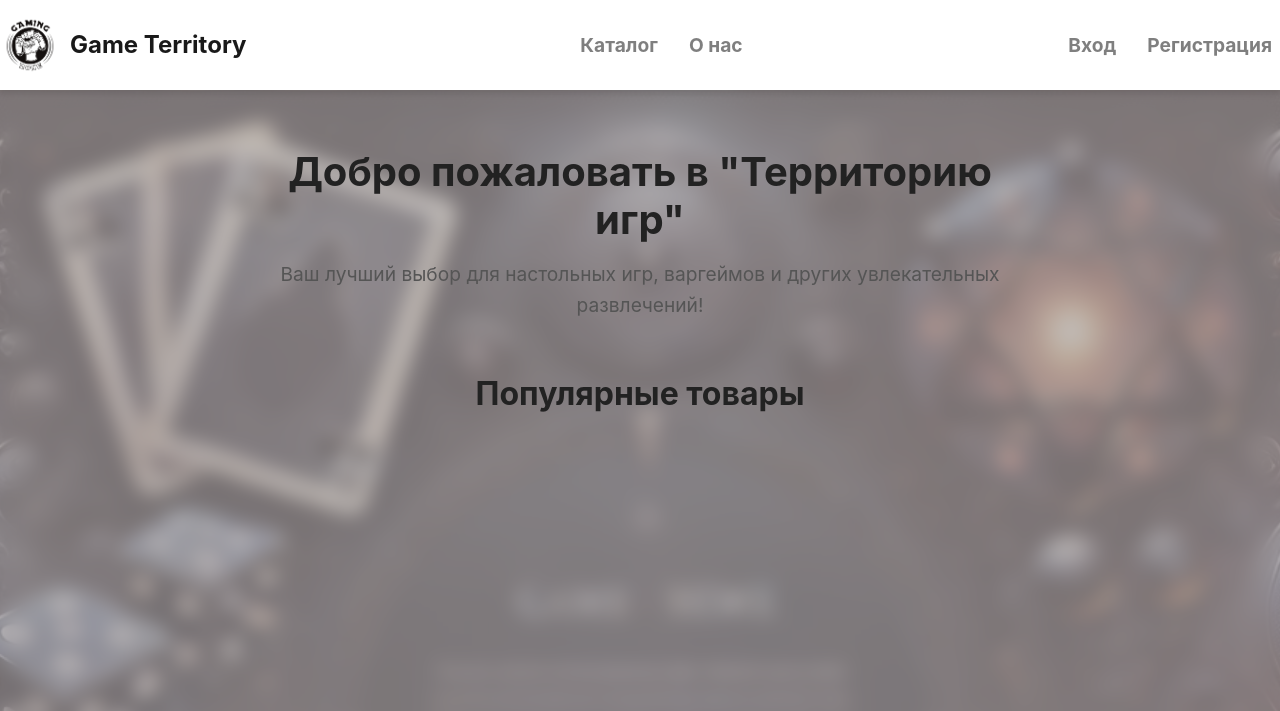
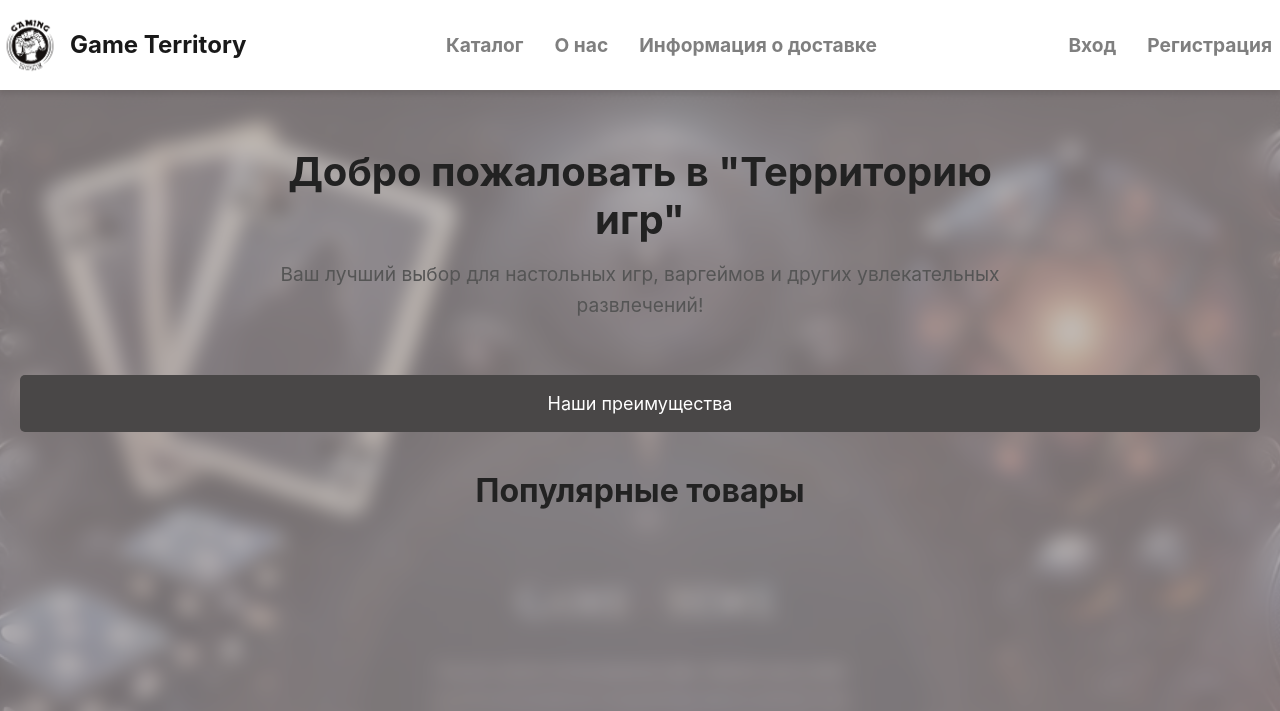
Before and after one commit to gvaysman222/TerritoryGame, a Django app: page / in a window 1280 px wide. Shown: the top 711 px of the page. Run offline with Django 5.2, Linux system fonts and the light colour scheme; data that the repository does not hold is empty; some libraries are stand-ins or nearby versions.

Commit message:
add files

```diff
--- a/Game_Territory/urls.py
+++ b/Game_Territory/urls.py
@@ -61,6 +61,7 @@ urlpatterns = [
     path('admin_panel/', views.admin_panel, name='admin_panel'),
     path("edit_profile/", views.edit_profile, name="edit_profile"),
     path("change_password/", views.change_password, name="change_password"),
+    path('delivery_info/', views.delivery_info, name='delivery_info'),
 ]
 
 if settings.DEBUG:
--- a/Game_Territory/views.py
+++ b/Game_Territory/views.py
@@ -568,3 +568,6 @@ def checkout(request):
 def order_detail(request, order_id):
     order = Order.objects.get(id=order_id)
     return render(request, 'Game_Territory/order_detail.html', {'order': order})
+
+def delivery_info(request):
+    return render(request, 'Game_Territory/delivery_info.html')
--- a/static/Game_Territory/css/style.css
+++ b/static/Game_Territory/css/style.css
@@ -692,3 +692,47 @@ h2 {
 .btn-sm {
     padding: 5px 10px;
 }
+.dropdown-btn {
+    background-color: #4CAF50;
+    color: white;
+    padding: 15px 20px;
+    font-size: 18px;
+    border: none;
+    cursor: pointer;
+    border-radius: 5px;
+    transition: background-color 0.3s ease;
+    width: 100%; /* Кнопка во всю ширину родителя */
+    box-sizing: border-box;
+}
+
+.dropdown-btn:hover {
+    background-color: #45a049;
+}
+
+.company-advantages {
+    position: relative; /* Для правильного позиционирования dropdown-content */
+    width: 100%; /* Растягивание на всю ширину контейнера */
+}
+
+.dropdown-content {
+    display: none;
+    position: relative; /* Относительное позиционирование для движения контента */
+    width: 100%; /* Растягиваем блок на всю ширину контейнера */
+    background-color: #f9f9f9;
+    border: 1px solid #ddd;
+    border-radius: 5px;
+    padding: 20px;
+    box-shadow: 0px 4px 8px rgba(0, 0, 0, 0.2);
+    box-sizing: border-box;
+    z-index: 1;
+}
+
+.dropdown-content ul {
+    list-style: none;
+    padding: 0;
+    margin: 0;
+}
+
+.dropdown-content li {
+    padding: 8px 0;
+}
--- a/templates/Game_Territory/home.html
+++ b/templates/Game_Territory/home.html
@@ -3,11 +3,25 @@
 
 {% block content %}
 
-<div class="vh-100">
-{#    <!-- Информация о магазине -->#}
+<div class="content-container">
+    {# Информация о магазине #}
     <div class="store-info">
         <h1>Добро пожаловать в "Территорию игр"</h1>
         <p>Ваш лучший выбор для настольных игр, варгеймов и других увлекательных развлечений!</p>
+    </div>
+
+    <!-- Преимущества компании -->
+    <div class="company-advantages">
+        <button id="toggle-btn" class="dropdown-btn">Наши преимущества</button>
+        <div id="dropdown-content" class="dropdown-content">
+            <ul>
+                <li>Широкий ассортимент настольных игр на любой вкус</li>
+                <li>Только качественная продукция от проверенных производителей</li>
+                <li>Удобные способы оплаты и доставки</li>
+                <li>Регулярные акции и скидки для постоянных клиентов</li>
+                <li>Профессиональная поддержка и консультации по выбору игр</li>
+            </ul>
+        </div>
     </div>
 
     <!-- Популярные товары -->
@@ -27,4 +41,75 @@
         </div>
     </div>
 </div>
+
+<script>
+    document.addEventListener("DOMContentLoaded", () => {
+        const toggleBtn = document.getElementById("toggle-btn");
+        const dropdownContent = document.getElementById("dropdown-content");
+
+        toggleBtn.addEventListener("click", () => {
+            dropdownContent.style.display =
+                dropdownContent.style.display === "block" ? "none" : "block";
+        });
+    });
+</script>
+
+<style>
+    .content-container {
+        min-height: 100vh; /* Минимальная высота, чтобы контент не залезал на футер */
+        display: flex;
+        flex-direction: column;
+    }
+
+    .dropdown-btn {
+        background-color: #494747;
+        color: white;
+        padding: 15px 20px;
+        font-size: 18px;
+        border: none;
+        cursor: pointer;
+        border-radius: 5px;
+        transition: background-color 0.3s ease;
+        width: 100%; /* Кнопка во всю ширину родителя */
+        box-sizing: border-box;
+    }
+
+    .dropdown-btn:hover {
+        background-color: #494747;
+    }
+
+    .company-advantages {
+        position: relative;
+        width: 100%;
+        margin-bottom: 20px; /* Добавлен отступ */
+    }
+
+    .dropdown-content {
+        display: none;
+        position: relative;
+        width: 100%;
+        background-color: #f9f9f9;
+        border: 1px solid #ddd;
+        border-radius: 5px;
+        padding: 20px;
+        box-shadow: 0px 4px 8px rgba(0, 0, 0, 0.2);
+        box-sizing: border-box;
+        z-index: 1;
+    }
+
+    .dropdown-content ul {
+        list-style: none;
+        padding: 0;
+        margin: 0;
+    }
+
+    .dropdown-content li {
+        padding: 8px 0;
+    }
+
+    .popular-products {
+        margin-top: 20px;
+    }
+</style>
+
 {% endblock %}
--- a/templates/base.html
+++ b/templates/base.html
@@ -30,6 +30,7 @@
                 <ul class="navbar-nav mx-auto">
                     <li class="nav-item"><a class="nav-link" href="{% url 'Game_Territory:product_list' %}">Каталог</a></li>
                     <li class="nav-item"><a class="nav-link" href="{% url 'Game_Territory:about' %}">О нас</a></li>
+                    <li class="nav-item"><a class="nav-link" href="{% url 'Game_Territory:delivery_info' %}">Информация о доставке</a></li>
                 </ul>
                 <!-- Кнопки входа/выхода -->
                 <ul class="navbar-nav">
@@ -67,6 +68,7 @@
     <footer class="footer">
         <div class="custom-footer">
             <p>&copy; 2024 Территория игр</p>
+            <p>+7 (999) 123-45-67</p>
         </div>
     </footer>
 
```
Also changed, not shown: templates/Game_Territory/delivery_info.html (added, +42 -0 lines). Lines whose indentation alone changed are shown as unchanged.
